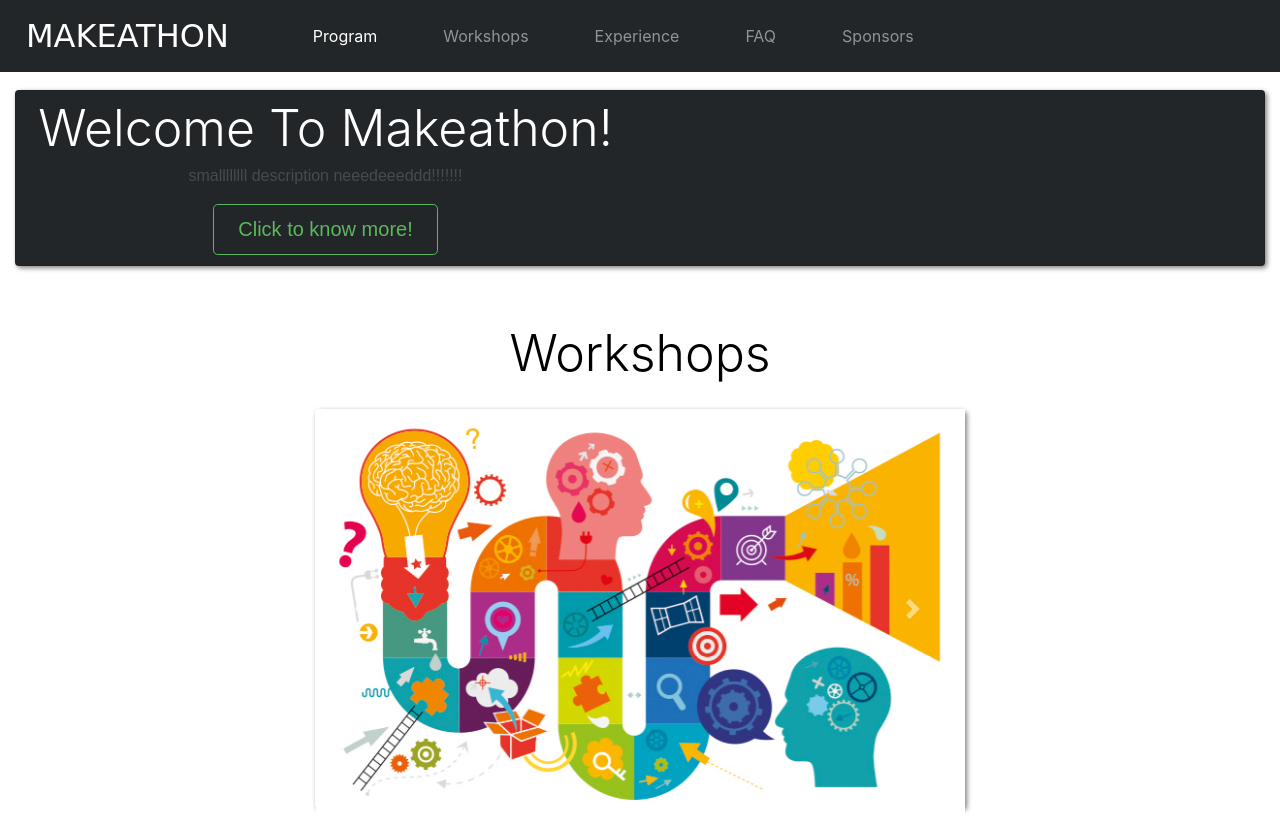
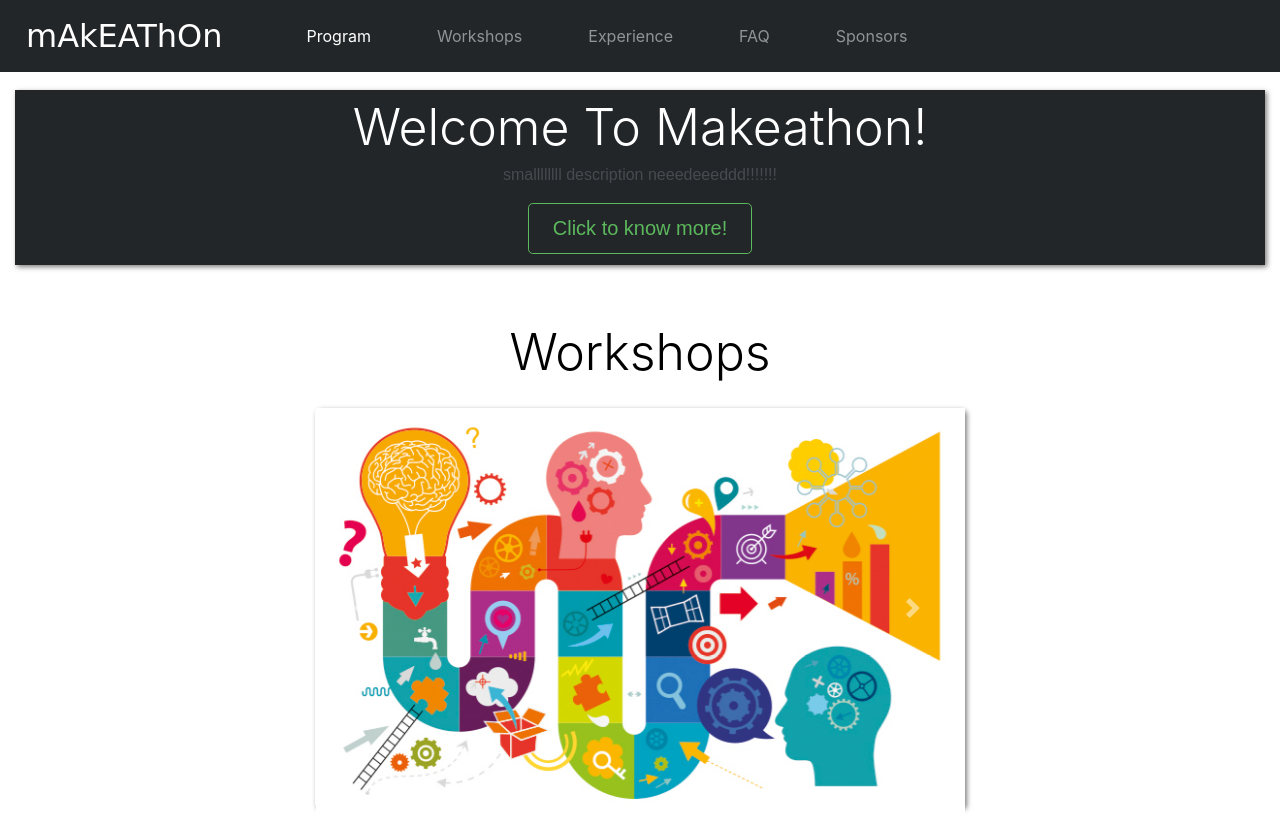
Before and after one commit to Microsoft-Student-Chapter/Webpage-Front-end, a plain HTML site: page msc-makeathon/index.html in a window 1280 px wide. Shown: the top 829 px of the page. Drawn offline with nearby package versions, Linux system fonts and the light colour scheme; a script that the page names is missing.

Commit message:
Update and rename msc.html to index.html

```diff
--- a/msc-makeathon/msc.html
+++ b/msc-makeathon/index.html
@@ -13,15 +13,17 @@
     <!--CSS-->
     <link rel="stylesheet" href="https://use.fontawesome.com/releases/v5.5.0/css/all.css" integrity="sha384-B4dIYHKNBt8Bc12p+WXckhzcICo0wtJAoU8YZTY5qE0Id1GSseTk6S+L3BlXeVIU" crossorigin="anonymous">
     <link rel="stylesheet" href="main.css">
+    <link href="https://fonts.googleapis.com/css?family=Amatic+SC|Gloria+Hallelujah|Major+Mono+Display" rel="stylesheet">
+
 </head>
 
-<body background: "background.png">
+<body>
     <div class="container-fluid container-pattern-black pb-8">
         <nav class="navbar navbar-toggleable-md navbar-inverse ">
             <button class="navbar-toggler navbar-toggler-right" type="button" data-toggle="collapse" data-target="#navbarNavDropdown" aria-controls="navbarNavDropdown" aria-expanded="false" aria-label="Toggle navigation">
                 <span class="navbar-toggler-icon"></span>
             </button>
-            <a class="navbar-brand" href="#">MAKEATHON</a>
+            <a class="navbar-brand" href="#">mAkEAThOn</a>
             <div class="collapse navbar-collapse" id="navbarNavDropdown">
                 <ul class="navbar-nav">
                     <li class="nav-item active">
@@ -45,10 +47,10 @@
         </nav>
         <!--section1-->
 
-        <div class="card section-1" data-aos="zoom-in-up">
-            <div class="card-body">
+        <div class="jumbotron jumbotron-fluid section-1" data-aos="zoom-in-up">
+            <div class="container">
                 <div class="row">
-                    <div class="col-sm-12 col-lg-6">
+                    <div class="col-sm-12 col-lg-12">
                         <h1 class="lead section1-head">Welcome To Makeathon!</h1>
                         <p class="section-1-description">smallllllll description neeedeeeddd!!!!!!!</p>
                         <button type="button " class="btn btn-outline-success section1-btn btn-lg">Click to know more!</button>
@@ -71,7 +73,7 @@
                 </div>
                 <div class="row">
                     <div class="col-sm-12 col-lg-12">
-                        <div id="workshop-carousal" class="carousel slide carousal1" data-ride="carousel">
+                        <div id="workshop-carousal" class="carousel slide carousal1 img-fluid" data-ride="carousel">
                             <div class="carousel-inner">
                                 <div class="carousel-item active">
                                     <img class="d-block w-100" src="images/getwireddb.jpg" alt="First slide">
```
Lines whose indentation alone changed are shown as unchanged.
